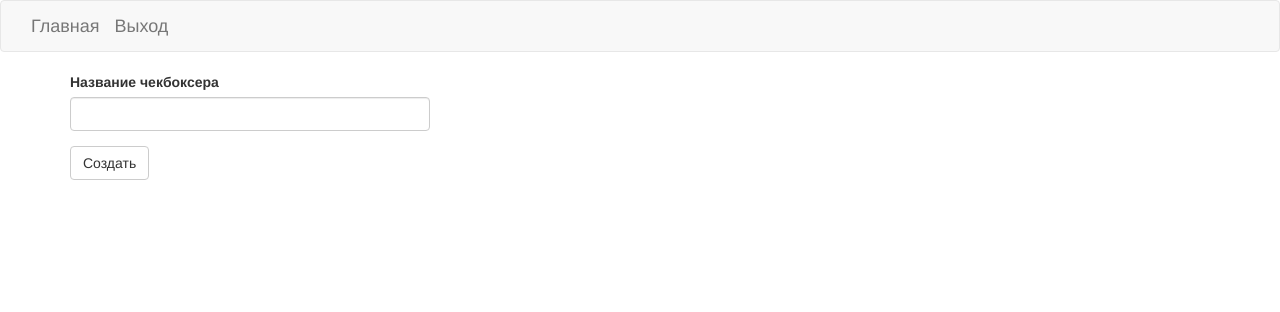
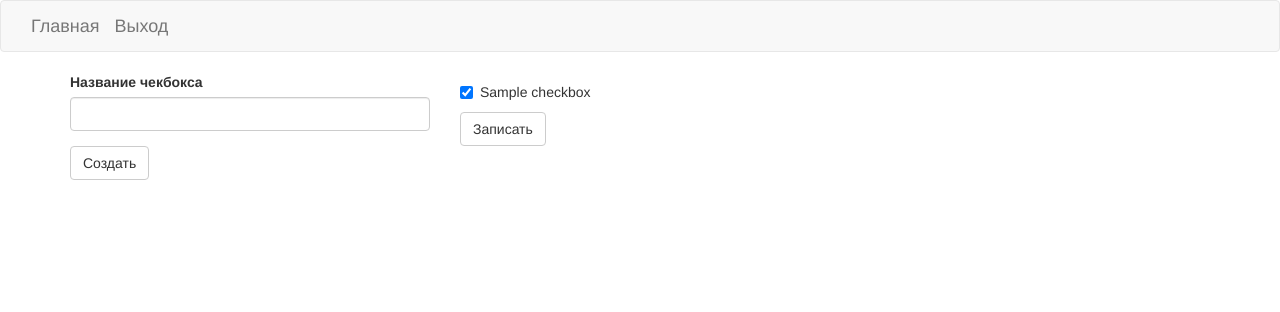
Before and after one commit to IvanyukStas/flaskCheckboxer, a Flask app: page /checkboxer/1/1 in a window 1280 px wide. Shown: the top 312 px of the page. Run offline with Flask 2, Linux system fonts and the light colour scheme; tables that the repository leaves empty hold one stand-in row (values such as "Sample post"); some libraries are stand-ins or nearby versions.

Commit message:
добавил чекбоксы

```diff
--- a/checkboxer/__init__.py
+++ b/checkboxer/__init__.py
@@ -11,6 +11,7 @@
 '''
 app = Flask(__name__)
 app.config['SECRET_KEY'] = 'DFSDSDFSDFFSDF'
+app.config['DEBUG'] = True
 app.config.from_object(Config)
 app.jinja_env.add_extension('jinja2.ext.loopcontrols')
 db = SQLAlchemy(app)
--- a/checkboxer/forms.py
+++ b/checkboxer/forms.py
@@ -19,8 +19,10 @@
 
 
 class CheckboxForm(FlaskForm):
-    checkbox = StringField('Название чекбоксера')
-    submit = SubmitField('Создать')
+    checkbox = StringField('Название чекбокса')
+    submit_add = SubmitField('Создать')
+
+
 
 
 class LoginForm(FlaskForm):
@@ -37,10 +39,10 @@
 
 def checkbox_list_form_builder(filenames):
     class CheckboxListForm(FlaskForm):
-
-        submit = SubmitField('Записать')
-
+        pass
     for (i, filename) in enumerate(filenames):
-        setattr(CheckboxListForm, 'filename_%d' % i, BooleanField(label=filename.checkbox_list_title))
-
+        setattr(CheckboxListForm, f'{filename.id}', BooleanField(label=filename.checkbox_name,
+                                                        default=filename.checkbox_status,
+                                                         false_values=('False', 'false', '')))
+    setattr(CheckboxListForm, 'submit_write_checkbox_status', SubmitField('Записать'))
     return CheckboxListForm()
--- a/checkboxer/models.py
+++ b/checkboxer/models.py
@@ -35,13 +35,13 @@
     checkbox = db.relationship('Checkbox', backref='user_checkboxer', lazy='dynamic')
 
     def __repr__(self):
-        return f'Checkbox: <{self.checkbox_list_title}>'
+        return f'Checkboxer: <{self.checkbox_list_title}>'
 
 
 class Checkbox(db.Model):
     id: int = db.Column(db.Integer, primary_key=True)
     checkbox_name: str = db.Column(db.String(128), index=True)
-    checkbox_status: bool = db.Column(db.Boolean, default=False, nullable=False)
+    checkbox_status: str = db.Column(db.Integer, default=0, nullable=False)
     checkbox_list = db.Column(db.Integer, db.ForeignKey('checkboxlist.id'))
 
 
--- a/checkboxer/routes.py
+++ b/checkboxer/routes.py
@@ -24,12 +24,13 @@
                            checkboxers=checkboxers)
 
 
-@app.route('/add_checkbox_title', methods=['GET','POST'])
+@app.route('/add_checkbox_title', methods=['GET', 'POST'])
 @login_required
 def add_checkbox_title():
     add_checkbox_title = CheckboxlistForm()
     user = User.query.filter_by(user_name=current_user.user_name).first()
     if add_checkbox_title.validate_on_submit():
+        print('ХУЯЧУ')
         checkbox_title = Checkboxlist(checkbox_list_title=add_checkbox_title.checkbox_list_title.data,
                                       checkbox_privacy=add_checkbox_title.checkbox_privacy.data,
                                       author=user)
@@ -61,15 +62,39 @@
     logout_user()
     return redirect(url_for('index'))
 
+
 @app.route('/checkboxer/<checkboxer>/<int:id>', methods=['GET', 'POST'])
 def checkboxer(checkboxer, id):
     add_checkbox = CheckboxForm()
-    a = Checkbox.query. filter_by(checkbox_list=id).all()
-    if add_checkbox.validate_on_submit():
-        checkboxer = Checkboxlist.query.get(id)
-        checkbox = Checkbox(checkbox=add_checkbox.checkbox.data, user_checkboxer=id)
+    checkboxer = Checkboxlist.query.get(id)
+    get_checkbox_for_dynamic_build = Checkbox.query.filter_by(checkbox_list=id).all()
+    if get_checkbox_for_dynamic_build:
+        dynamic_checkbox_builder = checkbox_list_form_builder(get_checkbox_for_dynamic_build)
+    else:
+        dynamic_checkbox_builder = None
+    if add_checkbox.validate_on_submit() and add_checkbox.submit_add.data:
+        if not add_checkbox.checkbox.data:
+            flash('Заполните название чекбокса!!!')
+            return redirect(url_for('checkboxer', checkboxer=checkboxer.checkbox_list_title,
+                                    id=checkboxer.id))
+        checkbox = Checkbox(checkbox_name=add_checkbox.checkbox.data, user_checkboxer=checkboxer)
         db.session.add(checkbox)
         db.session.commit()
         flash('Добавили новый чекбокс в чекбоксер!')
-        return redirect(url_for(checkboxer, id=id))
-    return render_template('checkbox.html', title='Чекбоксы', add_checkbox=add_checkbox)
+        return redirect(url_for('checkboxer', checkboxer=checkboxer.checkbox_list_title,
+                                id=checkboxer.id))
+    if request.method == "POST" and request:
+        data = request.form
+        for checkboxer_id in get_checkbox_for_dynamic_build:
+            for x in data:
+                checkbox = Checkbox.query.get(checkboxer_id.id)
+                if x.isdigit() and checkboxer_id.id == int(x):
+                    checkbox.checkbox_status = 1
+                    break
+                else:
+                    checkbox.checkbox_status = 0
+            db.session.add(checkbox)
+            db.session.commit()
+    return render_template('checkbox.html', title='Чекбоксы', add_checkbox=add_checkbox,
+                           dynamic_checkbox_builder=dynamic_checkbox_builder,
+                           checkboxer=checkboxer)
--- a/checkboxer/templates/add_checkboxer.html
+++ b/checkboxer/templates/add_checkboxer.html
@@ -4,7 +4,7 @@
 {% block app_content %}
         <div class="row">
         <div class="col-md-4"
-        {{ wtf.quick_form(add_checkbox_title) }}
+        {{ wtf.quick_form(add_checkbox_title, action=url_for('add_checkbox_title')) }}
 
         </div>
     </div>
--- a/checkboxer/templates/checkbox.html
+++ b/checkboxer/templates/checkbox.html
@@ -4,10 +4,16 @@
 {% block app_content %}
 <div class="row">
     <div class="col-md-4">
-    {{ wtf.quick_form(add_checkbox) }}
+    {{ wtf.quick_form(add_checkbox, action=url_for('checkboxer', checkboxer=checkboxer.checkbox_list_title,
+                                id=checkboxer.id)) }}
 
     </div>
+    {% if not dynamic_checkbox_builder == None %}
+<div class="col-md-4">
+
+    {{ wtf.quick_form(dynamic_checkbox_builder) }}
+
+    </div>
+{% endif %}
 </div>
 {% endblock %}
-user_checkboxers = Checkboxlist.query.filter_by(user_id=user.id).all()
-form = checkbox_list_form_builder(user_checkboxers)
```
Also changed, not shown: app.db.
